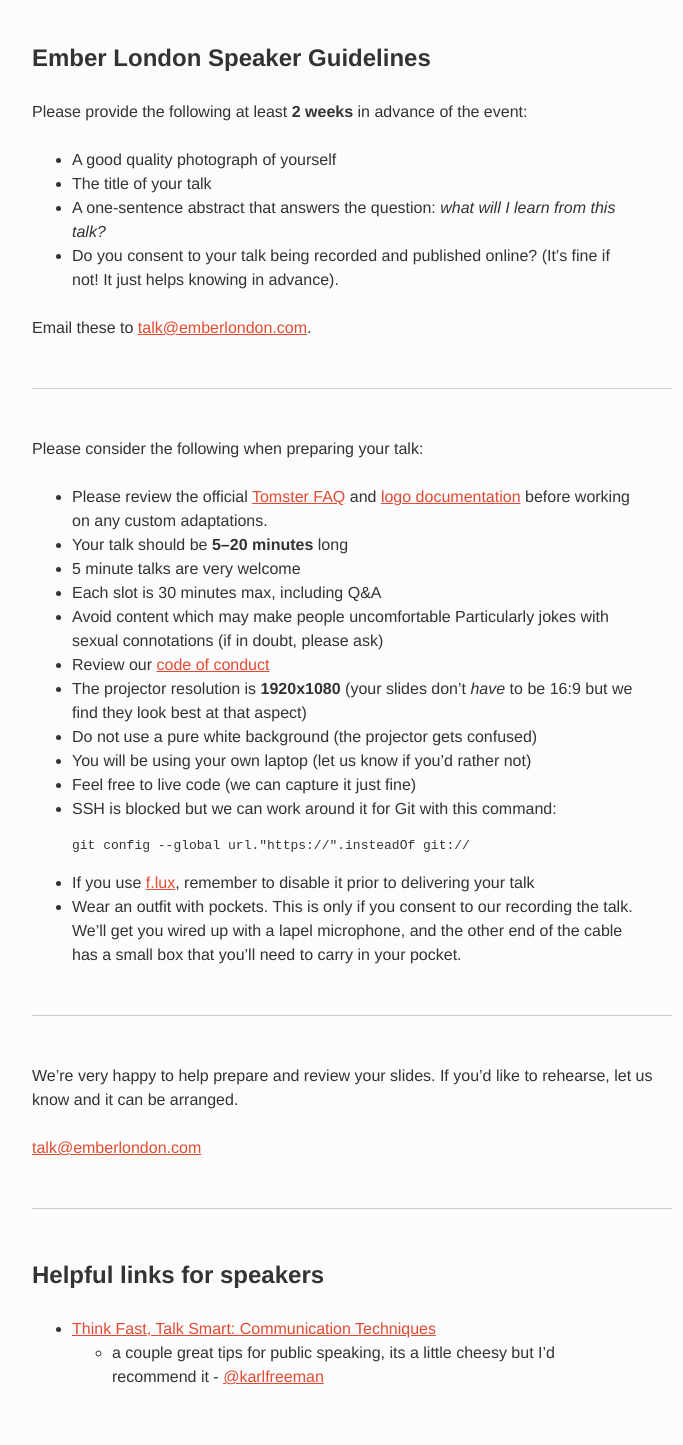
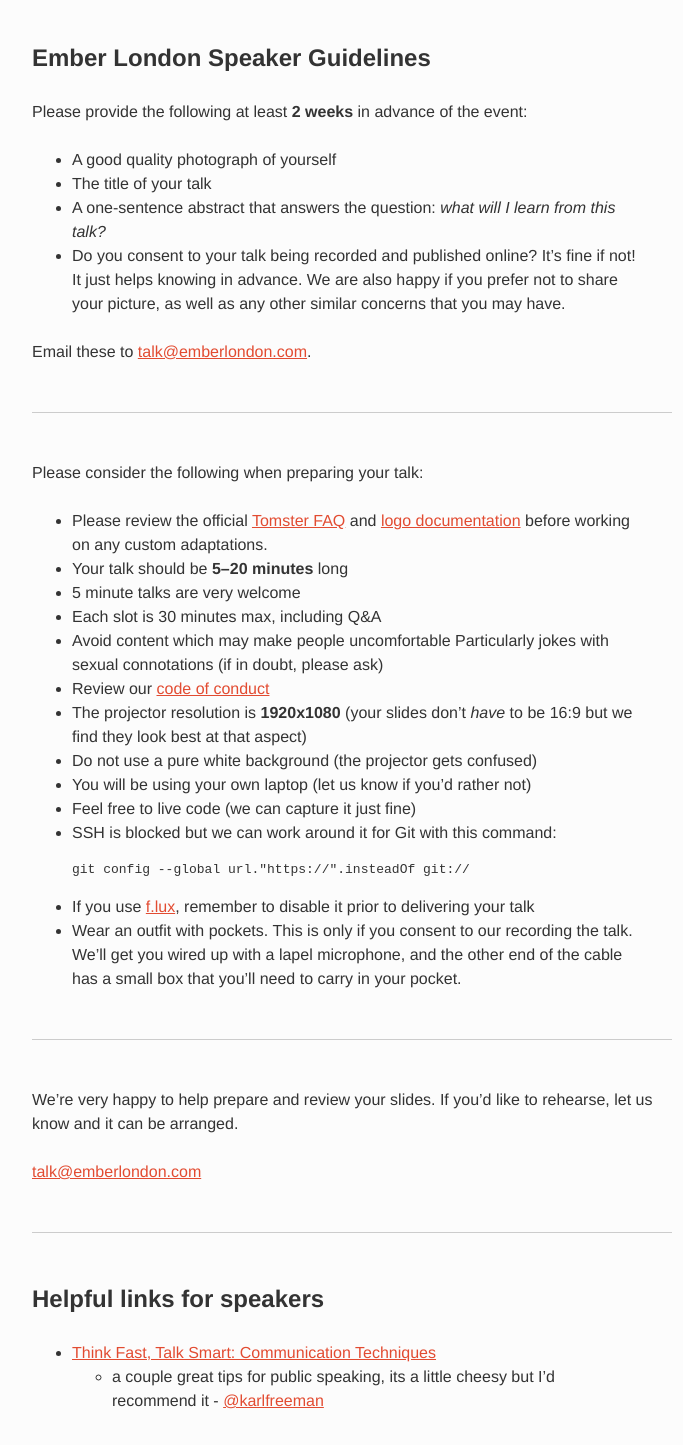
Before and after one commit to emberlondon/emberlondon.github.io, a Jekyll site: the page built from speaker-guidelines.md, in a window 1280 px wide. Shown: the whole page, without its empty margins (288-971 px from the left). Built offline with Jekyll 4.4.1, drawn with Linux system fonts in a browser that asks for light colours; nearby versions of some CDN libraries; before the commit the page ends 1421 px from its top, so only the background shows below that.

Commit message:
Consent also applies to photo and more

```diff
--- a/speaker-guidelines.md
+++ b/speaker-guidelines.md
@@ -12,7 +12,9 @@ Please provide the following at least **2 weeks** in advance of the event:
 - A one-sentence abstract that answers the question:
   *what will I learn from this talk?*
 - Do you consent to your talk being recorded and published online?
-  (It's fine if not! It just helps knowing in advance).
+  It's fine if not! It just helps knowing in advance. We are also
+  happy if you prefer not to share your picture, as well as any
+  other similar concerns that you may have.
 
 Email these to [talk@emberlondon.com](mailto:talk@emberlondon.com).
 
```
